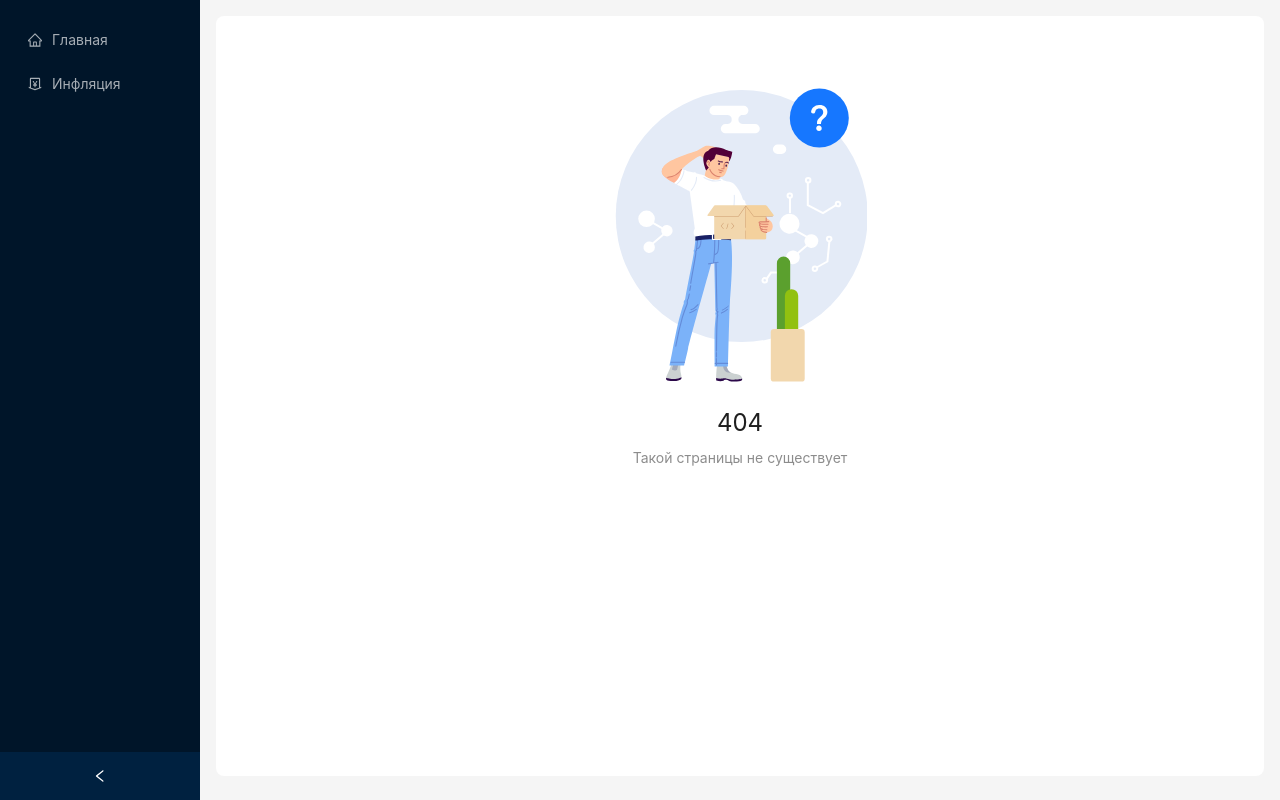
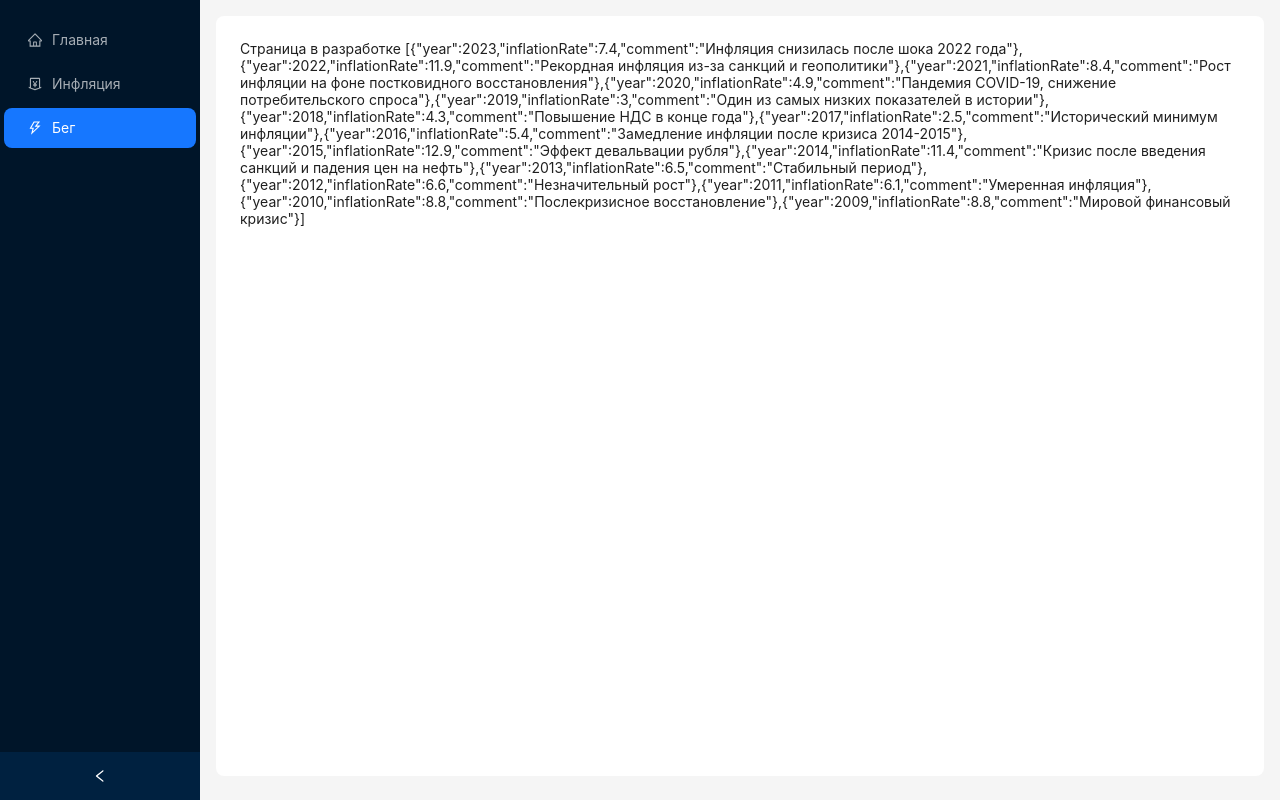
Before and after one commit to lebedev05tmn/dashboards-guap, a React (Vite) app: page /jogging in a window 1280 px wide. Before the commit this address had no page. Built offline with nearby package versions, Linux system fonts and the light colour scheme.

Commit message:
created and edited for jogging

```diff
--- /dev/null
+++ b/config/jogging.json
@@ -0,0 +1,77 @@
+[
+    {
+        "year": 2023,
+        "inflationRate": 7.4,
+        "comment": "Инфляция снизилась после шока 2022 года"
+    },
+    {
+        "year": 2022,
+        "inflationRate": 11.9,
+        "comment": "Рекордная инфляция из-за санкций и геополитики"
+    },
+    {
+        "year": 2021,
+        "inflationRate": 8.4,
+        "comment": "Рост инфляции на фоне постковидного восстановления"
+    },
+    {
+        "year": 2020,
+        "inflationRate": 4.9,
+        "comment": "Пандемия COVID-19, снижение потребительского спроса"
+    },
+    {
+        "year": 2019,
+        "inflationRate": 3.0,
+        "comment": "Один из самых низких показателей в истории"
+    },
+    {
+        "year": 2018,
+        "inflationRate": 4.3,
+        "comment": "Повышение НДС в конце года"
+    },
+    {
+        "year": 2017,
+        "inflationRate": 2.5,
+        "comment": "Исторический минимум инфляции"
+    },
+    {
+        "year": 2016,
+        "inflationRate": 5.4,
+        "comment": "Замедление инфляции после кризиса 2014-2015"
+    },
+    {
+        "year": 2015,
+        "inflationRate": 12.9,
+        "comment": "Эффект девальвации рубля"
+    },
+    {
+        "year": 2014,
+        "inflationRate": 11.4,
+        "comment": "Кризис после введения санкций и падения цен на нефть"
+    },
+    {
+        "year": 2013,
+        "inflationRate": 6.5,
+        "comment": "Стабильный период"
+    },
+    {
+        "year": 2012,
+        "inflationRate": 6.6,
+        "comment": "Незначительный рост"
+    },
+    {
+        "year": 2011,
+        "inflationRate": 6.1,
+        "comment": "Умеренная инфляция"
+    },
+    {
+        "year": 2010,
+        "inflationRate": 8.8,
+        "comment": "Послекризисное восстановление"
+    },
+    {
+        "year": 2009,
+        "inflationRate": 8.8,
+        "comment": "Мировой финансовый кризис"
+    }
+]
--- a/src/app/router.tsx
+++ b/src/app/router.tsx
@@ -2,24 +2,28 @@
 import { createBrowserRouter } from 'react-router';
 import Home from '../modules/Home';
 import LayoutWithSidebar from '../ui/LayoutWithSidebar';
-import { HomeOutlined, MoneyCollectOutlined } from '@ant-design/icons';
+import { HomeOutlined, MoneyCollectOutlined, ThunderboltOutlined } from '@ant-design/icons';
 import { Result } from 'antd';
 import Inflation from '../modules/Inflation';
+import Jogging from '../modules/Jogging';
 
 export enum Routes {
     Home = '/',
     Inflation = '/inflation',
+    Jogging = '/jogging',
     NotFound = '*',
 }
 
 export enum RouteNames {
     Home = 'Главная',
     Inflation = 'Инфляция',
+    Jogging = 'Бег',
 }
 
 export const RoutesConfig = {
     [Routes.Home]: { icon: <HomeOutlined />, name: RouteNames.Home },
     [Routes.Inflation]: { icon: <MoneyCollectOutlined />, name: RouteNames.Inflation },
+    [Routes.Jogging]: {icon: <ThunderboltOutlined />, name: RouteNames.Jogging},
 };
 
 const router = createBrowserRouter([
@@ -29,6 +33,7 @@ const router = createBrowserRouter([
         children: [
             { index: true, element: <Home /> },
             { path: Routes.Inflation, element: <Inflation /> },
+            { path: Routes.Jogging, element: <Jogging />},
             {
                 path: Routes.NotFound,
                 element: <Result status={404} title="404" subTitle="Такой страницы не существует" />,
--- /dev/null
+++ b/src/modules/Jogging.tsx
@@ -0,0 +1,9 @@
+import originalData from '../../config/jogging.json';
+
+const Jogging = () => {
+    return (
+    <div>Страница в разработке {JSON.stringify(originalData)} </div>
+)
+};
+
+export default Jogging;
```
